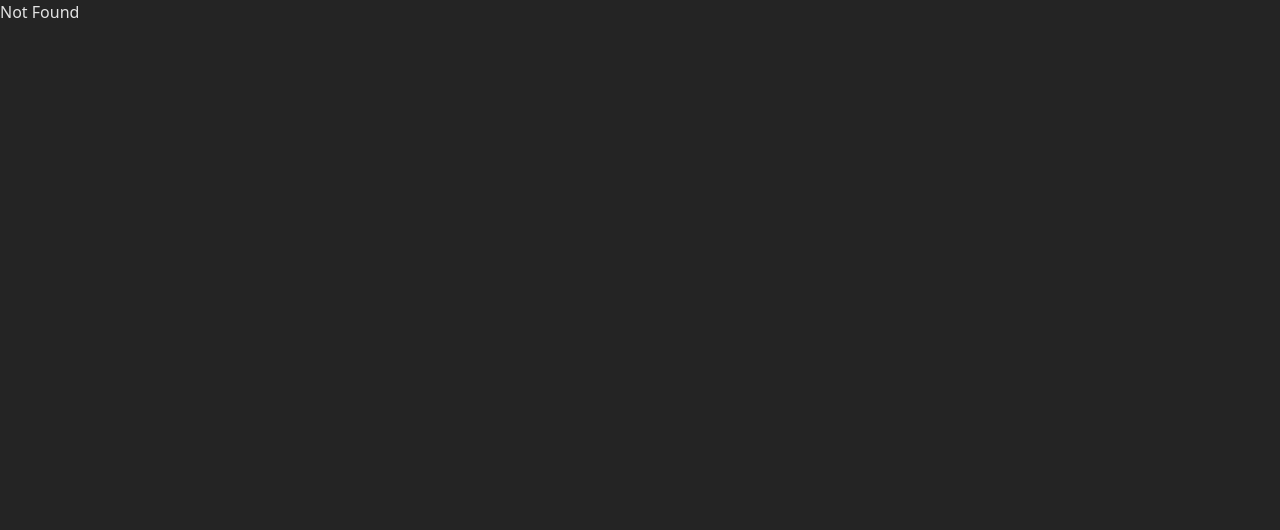
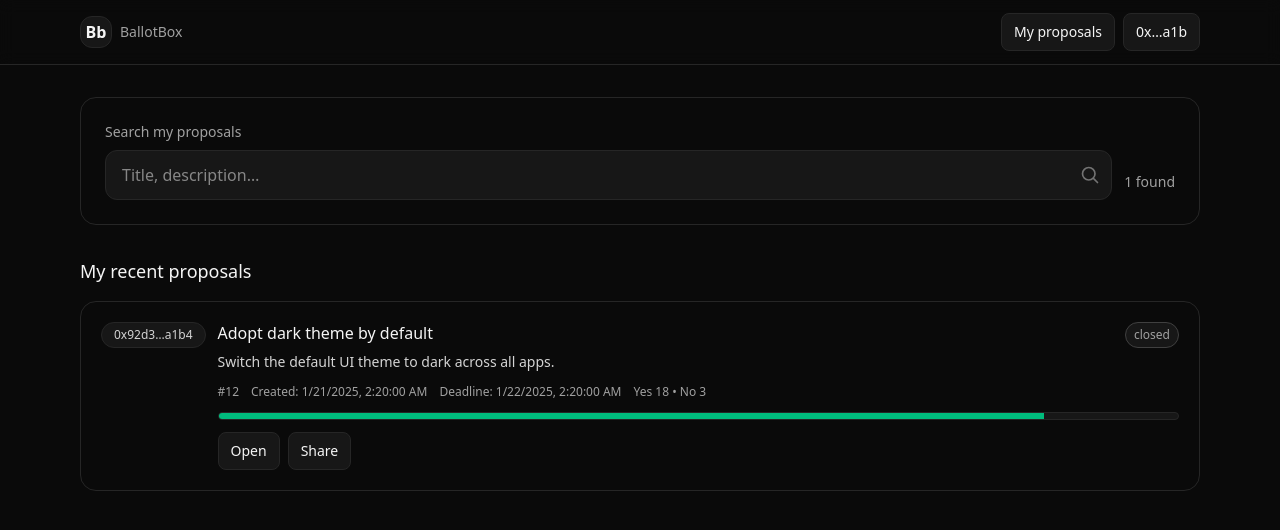
Before and after one commit to jillo-abdullahi/ballotBox, a React (Vite) app: page /my-proposals in a window 1280 px wide. Shown: the top 530 px of the page. Built offline with nearby package versions, Linux system fonts and the light colour scheme.

Commit message:
feat: add my proposals page

```diff
--- a/package.json
+++ b/package.json
@@ -14,6 +14,7 @@
     "@tanstack/react-router": "^1.131.28",
     "react": "^19.1.1",
     "react-dom": "^19.1.1",
+    "react-jazzicon": "^1.0.4",
     "tailwindcss": "^4.1.12"
   },
   "devDependencies": {
--- /dev/null
+++ b/src/components/MyProposalCard.tsx
@@ -0,0 +1,72 @@
+import { Link } from "@tanstack/react-router"
+import type { Proposal } from '../types'
+import { formatDate, shareUrl, isProposalOpen, calculateVotingPercentages } from '../utils'
+
+interface MyProposalCardProps {
+  proposal: Proposal
+}
+
+export default function MyProposalCard({ proposal }: MyProposalCardProps) {
+  const open = isProposalOpen(proposal.deadline)
+  const url = `${window.location.origin}/proposal/${proposal.id}`
+  const { yesPct } = calculateVotingPercentages(proposal.yes, proposal.no)
+
+  return (
+    <li className="group rounded-2xl border border-neutral-800 bg-neutral-950/40 p-4 md:p-5 hover:border-neutral-700 transition">
+      <div className="flex items-start gap-3">
+        <div className="shrink-0 rounded-full border border-neutral-800 bg-neutral-900 px-3 py-1 text-xs text-neutral-300">
+          {proposal.author}
+        </div>
+        <div className="flex-1 min-w-0">
+          <div className="flex items-start gap-2">
+            <h3 className="font-medium leading-snug">{proposal.title}</h3>
+            <span
+              className={`ml-auto text-xs px-2 py-1 rounded-full border ${
+                open
+                  ? "border-emerald-700/50 bg-emerald-900/20 text-emerald-300"
+                  : "border-neutral-700 bg-neutral-900 text-neutral-400"
+              }`}
+            >
+              {open ? "open" : "closed"}
+            </span>
+          </div>
+
+          <p className="mt-1 text-sm text-neutral-300 line-clamp-2">
+            {proposal.description}
+          </p>
+
+          <div className="mt-3 flex flex-wrap items-center gap-3 text-xs text-neutral-400">
+            <span>#{proposal.id}</span>
+            <span>Created: {formatDate(proposal.createdAt)}</span>
+            <span>Deadline: {formatDate(proposal.deadline)}</span>
+            <span>Yes {proposal.yes} • No {proposal.no}</span>
+          </div>
+
+          <div className="mt-3 h-2 w-full rounded-full bg-neutral-900 border border-neutral-800 overflow-hidden">
+            <div
+              className="h-full bg-emerald-500 transition-[width] duration-500"
+              style={{ width: `${yesPct}%` }}
+              title={`${yesPct}% yes`}
+            />
+          </div>
+
+          <div className="mt-3 flex gap-2">
+            <Link
+              to="/proposal/$id"
+              params={{ id: String(proposal.id) }}
+              className="rounded-lg border border-neutral-800 bg-neutral-900 px-3 py-2 text-sm hover:bg-neutral-800"
+            >
+              Open
+            </Link>
+            <button
+              onClick={() => shareUrl(url, `Vote on: ${proposal.title}`)}
+              className="rounded-lg border border-neutral-800 bg-neutral-900 px-3 py-2 text-sm hover:bg-neutral-800"
+            >
+              Share
+            </button>
+          </div>
+        </div>
+      </div>
+    </li>
+  )
+}
--- a/src/components/Navbar.tsx
+++ b/src/components/Navbar.tsx
@@ -1,21 +1,22 @@
+import { Link } from "@tanstack/react-router"
+
 export default function Navbar() {
   return (
     <header className="sticky top-0 z-10 border-b border-neutral-800 bg-neutral-950/70 backdrop-blur">
       <div className="mx-auto max-w-6xl h-16 px-4 flex items-center justify-between">
-        <div className="flex items-center gap-2">
+        <Link to="/" className="flex items-center gap-2">
           <div className="h-8 w-8 rounded-xl bg-neutral-900 border border-neutral-800 grid place-items-center font-bold">
             Bb
           </div>
           <span className="text-sm text-neutral-400 hidden sm:inline">BallotBox</span>
-        </div>
+        </Link>
         <nav className="flex items-center gap-2">
-          <a
-            href="#"
+          <Link
+            to="/my-proposals"
             className="rounded-lg border border-neutral-800 bg-neutral-900 px-3 py-2 text-sm hover:bg-neutral-800"
-            onClick={(e) => e.preventDefault()}
           >
             My proposals
-          </a>
+          </Link>
           {/* mock address dropdown */}
           <button
             className="rounded-lg border border-neutral-800 bg-neutral-900 px-3 py-2 text-sm hover:bg-neutral-800"
--- a/src/components/SearchSection.tsx
+++ b/src/components/SearchSection.tsx
@@ -1,17 +1,30 @@
 interface SearchSectionProps {
   query: string
   onQueryChange: (query: string) => void
+  placeholder?: string
+  label?: string
+  resultCount?: number
+  showResultCount?: boolean
 }
 
-export default function SearchSection({ query, onQueryChange }: SearchSectionProps) {
+export default function SearchSection({
+  query,
+  onQueryChange,
+  placeholder = "Type keywords, author (0x…), or title…",
+  label = "Search proposals",
+  resultCount,
+  showResultCount = false
+}: SearchSectionProps) {
   return (
     <section className="rounded-2xl border border-neutral-800 bg-neutral-950/40">
       <div className="p-4 md:p-6">
-        <label className="block text-sm text-neutral-400 mb-2">Search proposals</label>
+        <div className={showResultCount ? "flex items-end gap-3" : ""}>
+          <div className="flex-1">
+            <label className="block text-sm text-neutral-400 mb-2">{label}</label>
             <div className="relative">
               <input
                 className="w-full rounded-xl bg-neutral-900 border border-neutral-800 px-4 py-3 pr-11 outline-none focus:border-neutral-600"
-            placeholder="Type keywords, author (0x…), or title…"
+                placeholder={placeholder}
                 value={query}
                 onChange={(e) => onQueryChange(e.target.value)}
               />
@@ -27,6 +40,13 @@ export default function SearchSection({ query, onQueryChange }: SearchSectionPro
               </svg>
             </div>
           </div>
+          {showResultCount && resultCount !== undefined && (
+            <div className="hidden sm:block text-sm text-neutral-400 mb-2">
+              {resultCount} found
+            </div>
+          )}
+        </div>
+      </div>
     </section>
   )
 }
--- a/src/components/index.ts
+++ b/src/components/index.ts
@@ -2,6 +2,7 @@
 export { default as Navbar } from './Navbar'
 export { default as SearchSection } from './SearchSection'
 export { default as ProposalCard } from './ProposalCard'
+export { default as MyProposalCard } from './MyProposalCard'
 export { default as ProposalsList } from './ProposalsList'
 export { default as Pagination } from './Pagination'
 export { default as ProposalHeader } from './ProposalHeader'
--- /dev/null
+++ b/src/pages/MyProposals.tsx
@@ -0,0 +1,80 @@
+import { useMemo, useRef, useState, useEffect } from "react";
+import { MOCK_PROPOSALS } from "../data/mockProposals";
+import { Navbar, SearchSection, MyProposalCard, Pagination } from "../components";
+
+export default function MyProposals() {
+  const [q, setQ] = useState("");
+  const [page, setPage] = useState(1);
+  const perPage = 5;
+
+  const CURRENT_USER = "0x92d3…a1b4"; // swap with wagmi's `address` later
+
+  // debounce search
+  const [dq, setDq] = useState(q);
+  const t = useRef<number | undefined>(undefined);
+  useEffect(() => {
+    window.clearTimeout(t.current);
+    t.current = window.setTimeout(() => setDq(q.trim()), 250);
+    return () => window.clearTimeout(t.current);
+  }, [q]);
+
+  // filter by author + search, newest first
+  const mine = useMemo(
+    () => MOCK_PROPOSALS.filter((p) => p.author === CURRENT_USER),
+    []
+  );
+  const filtered = useMemo(() => {
+    const base = [...mine].sort((a, b) => b.createdAt - a.createdAt);
+    if (!dq) return base;
+    const s = dq.toLowerCase();
+    return base.filter(
+      (p) =>
+        p.title.toLowerCase().includes(s) ||
+        p.description.toLowerCase().includes(s) ||
+        p.author.toLowerCase().includes(s)
+    );
+  }, [mine, dq]);
+
+  const pageCount = Math.max(1, Math.ceil(filtered.length / perPage));
+  const current = filtered.slice((page - 1) * perPage, page * perPage);
+  useEffect(() => setPage(1), [dq]);
+
+  return (
+    <div className="min-h-screen bg-neutral-950 text-neutral-100">
+      <Navbar />
+
+      <main className="mx-auto max-w-6xl px-4 py-8 space-y-8">
+        <SearchSection
+          query={q}
+          onQueryChange={setQ}
+          placeholder="Title, description…"
+          label="Search my proposals"
+          resultCount={filtered.length}
+          showResultCount={true}
+        />
+
+        <section className="space-y-4">
+          <h2 className="text-lg font-medium">My recent proposals</h2>
+
+          {current.length === 0 && (
+            <p className="text-sm text-neutral-400">No proposals yet.</p>
+          )}
+
+          <ul className="grid gap-4">
+            {current.map((proposal) => (
+              <MyProposalCard key={proposal.id} proposal={proposal} />
+            ))}
+          </ul>
+
+          {pageCount > 1 && (
+            <Pagination
+              currentPage={page}
+              totalPages={pageCount}
+              onPageChange={setPage}
+            />
+          )}
+        </section>
+      </main>
+    </div>
+  );
+}
--- a/src/router.tsx
+++ b/src/router.tsx
@@ -1,6 +1,7 @@
 import { createRootRoute, createRoute, createRouter, Outlet } from '@tanstack/react-router'
 import HomePage from './pages/HomePage'
 import ProposalPage from './pages/ProposalPage'
+import MyProposals from './pages/MyProposals'
 
 // Create a root route
 const rootRoute = createRootRoute({
@@ -21,8 +22,15 @@ const proposalRoute = createRoute({
   component: ProposalPage,
 })
 
+// Create the my proposals route
+const myProposalsRoute = createRoute({
+  getParentRoute: () => rootRoute,
+  path: '/my-proposals',
+  component: MyProposals,
+})
+
 // Create the route tree
-const routeTree = rootRoute.addChildren([indexRoute, proposalRoute])
+const routeTree = rootRoute.addChildren([indexRoute, proposalRoute, myProposalsRoute])
 
 // Create the router
 export const router = createRouter({ routeTree })
```
Also changed, not shown: src/components/ProposalCard.tsx (+44 -21 lines), 1 other file (tests, documents, lock files or other folders). Lines whose indentation alone changed are shown as unchanged.
